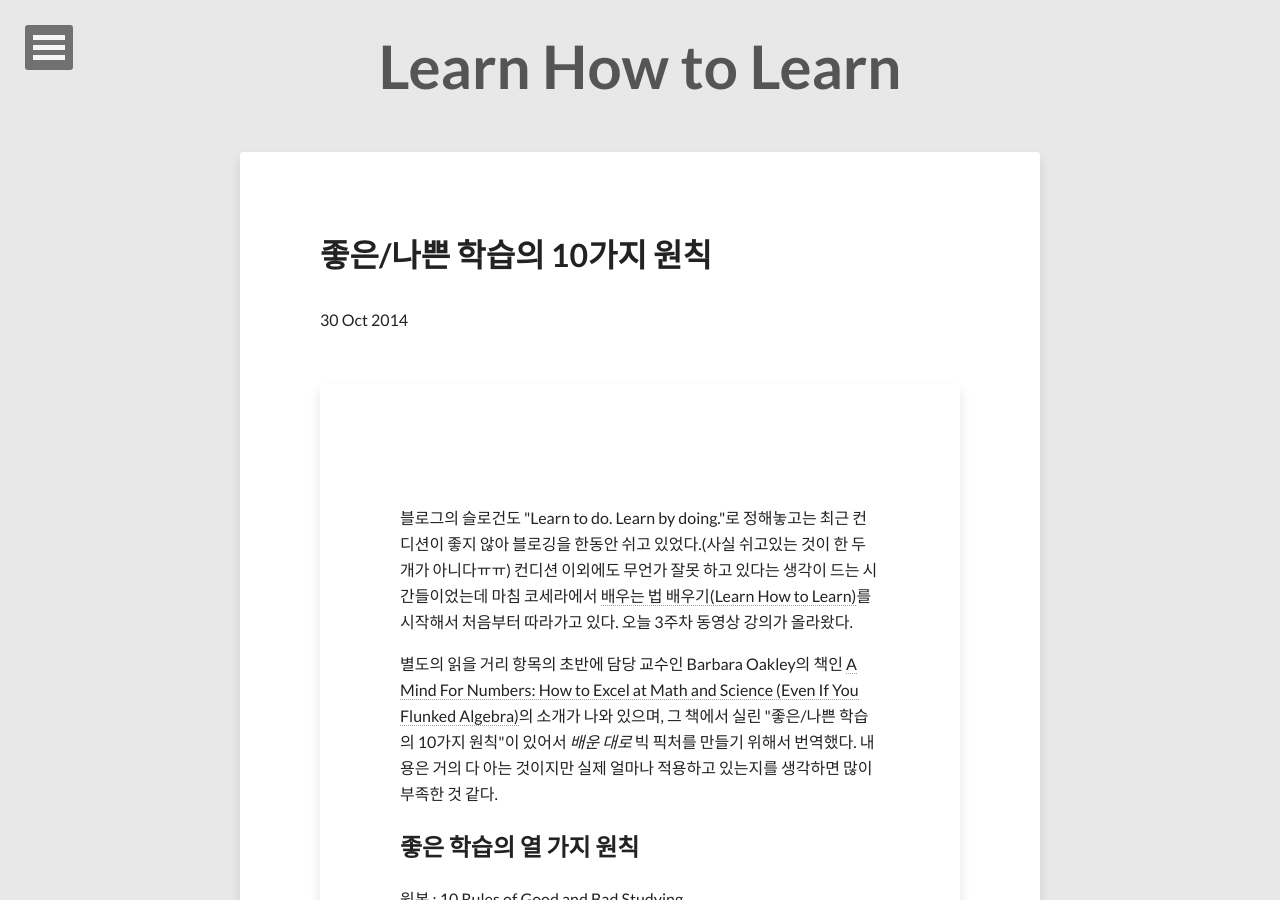
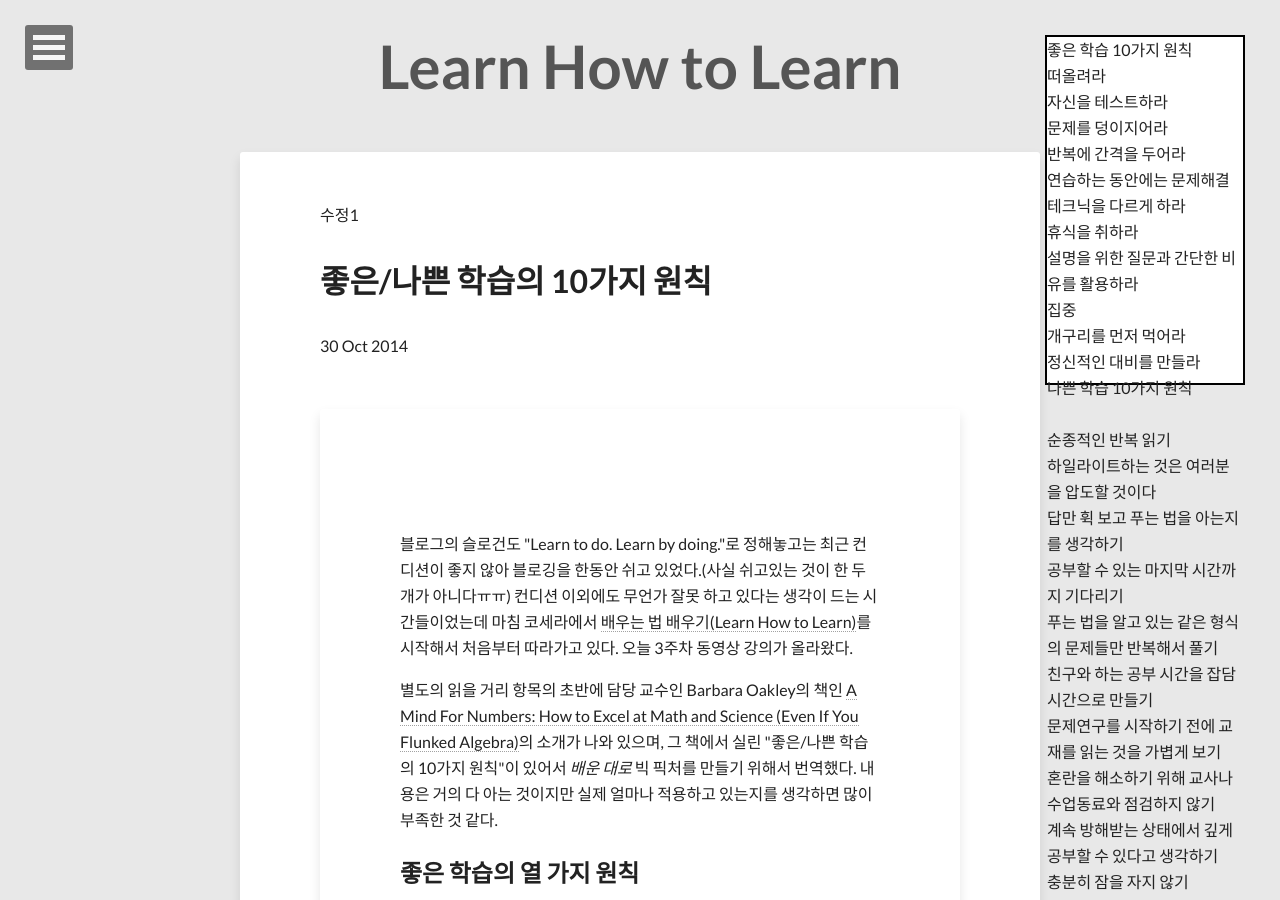
Before and after one commit to geoncheollee/geonblog, a Jekyll site: the page built from how_study.html, in a window 1280 px wide and 900 px high. Built offline with Jekyll 4.4.1, drawn with Linux system fonts in a browser that asks for light colours; nearby versions of some CDN libraries; comment, search, counter and statistics services are not loaded.

Commit message:
20141103_hong

```diff
--- a/how_study.html
+++ b/how_study.html
@@ -10,6 +10,7 @@ image:
   creditlink: http://www.dargadgetz.com/ios-7-abstract-wallpaper-pack-for-iphone-5-and-ipod-touch-retina/-->
 share: true
 ---
+수정1
 
 <!DOCTYPE html>
 <html lang="en">
@@ -18,6 +19,36 @@ share: true
   <meta name="viewport" content="width=device-width, initial-scale=1.0">
 </head>
 <body>
+
+<div style="background: white; height: 350px; width: 200px; border: 2px solid black; position: fixed; top: 35px; right: 35px;">
+  			<a href="#good"> 좋은 학습 10가지 원칙</a> <br>
+  			<a href="#good1"> 떠올려라 </a> <br>
+  			<a href="#good2"> 자신을 테스트하라 </a> <br>
+  			<a href="#good3"> 문제를 덩이지어라 </a> <br>
+  			<a href="#good4"> 반복에 간격을 두어라 </a> <br>
+  			<a href="#good5"> 연습하는 동안에는 문제해결 테크닉을 다르게 하라 </a> <br>
+  			<a href="#good6"> 휴식을 취하라 </a> <br>
+  			<a href="#good7"> 설명을 위한 질문과 간단한 비유를 활용하라 </a> <br>
+  			<a href="#good8"> 집중 </a> <br>
+  			<a href="#good9"> 개구리를 먼저 먹어라 </a> <br>
+  			<a href="#good10"> 정신적인 대비를 만들라 </a> <br>
+  		  <a href="#bad"> 나쁜 학습 10가지 원칙</a> <br><br>
+  			<a href="#bad1"> 순종적인 반복 읽기 </a> <br>
+  			<a href="#bad2"> 하일라이트하는 것은 여러분을 압도할 것이다 </a> <br>
+  			<a href="#bad3"> 답만 휙 보고 푸는 법을 아는지를 생각하기 </a> <br>
+  			<a href="#bad4"> 공부할 수 있는 마지막 시간까지 기다리기 </a> <br>
+  			<a href="#bad5"> 푸는 법을 알고 있는 같은 형식의 문제들만 반복해서 풀기 </a> <br>
+  			<a href="#bad6"> 친구와 하는 공부 시간을 잡담 시간으로 만들기 </a> <br>
+  			<a href="#bad7"> 문제연구를 시작하기 전에 교재를 읽는 것을 가볍게 보기 </a> <br>
+  			<a href="#bad8"> 혼란을 해소하기 위해 교사나 수업동료와 점검하지 않기 </a> <br>
+  			<a href="#bad9"> 계속 방해받는 상태에서 깊게 공부할 수 있다고 생각하기 </a> <br>
+  			<a href="#bad10"> 충분히 잠을 자지 않기 </a> <br><br>
+  			<a href="#badforum"> Forum </a> <br>
+
+		</div>
+
+
+
 
   <h1>
     좋은/나쁜 학습의 10가지 원칙
@@ -37,96 +68,96 @@ share: true
 <p>블로그의 슬로건도 &quot;Learn to do. Learn by doing.&quot;로 정해놓고는 최근 컨디션이 좋지 않아 블로깅을 한동안 쉬고 있었다.(사실 쉬고있는 것이 한 두개가 아니다ㅠㅠ) 컨디션 이외에도 무언가 잘못 하고 있다는 생각이 드는 시간들이었는데 마침 코세라에서 <a href="https://class.coursera.org/learning-001">배우는 법 배우기(Learn How to Learn)</a>를 시작해서 처음부터 따라가고 있다. 오늘 3주차 동영상 강의가 올라왔다. </p>
 
 <p>별도의 읽을 거리 항목의 초반에 담당 교수인 Barbara Oakley의 책인 <a href="http://www.amazon.com/gp/product/039916524X/ref=as_li_tl?ie=UTF8&amp;camp=1789&amp;creative=390957&amp;creativeASIN=039916524X&amp;linkCode=as2&amp;tag=advicegoddess-20&amp;linkId=P652DST7UVIEMJ37">A Mind For Numbers: How to Excel at Math and Science (Even If You Flunked Algebra)</a>의 소개가 나와 있으며, 그 책에서 실린 &quot;좋은/나쁜 학습의 10가지 원칙&quot;이 있어서 <em>배운 대로</em> 빅 픽처를 만들기 위해서 번역했다. 내용은 거의 다 아는 것이지만 실제 얼마나 적용하고 있는지를 생각하면 많이 부족한 것 같다.</p>
-
+<div id="good"></div>
 <h2>좋은 학습의 열 가지 원칙</h2>
 
 <p>원본 : <a href="https://class.coursera.org/learning-001/wiki/view?page=10Rules">10 Rules of Good and Bad Studying</a></p>
-
+<div id="good1"></div>
 <h3>떠올려라</h3>
 
 <p>한 장을 읽은 후에 보지 않으면서 주요 아이디어를 떠올려라. 하일라이트는 거의 하지 말고 먼저 떠올려서 기억하기 전에는 절대 아무것도 하일라이트하지 말아라. 수업하러 걸어갈 때나 원래 배운 곳과는 다른 공간에서 주요 아이디어를 떠올려라. 떠올리는 능력은 좋은 공부의 주요 척도이다.</p>
-
+<div id="good2"></div>
 <h3>자신을 테스트하라</h3>
 
 <p>모든 것을. 항상. 플래시카드는 여러분의 친구다.</p>
-
+<div id="good3"></div>
 <h3>문제를 덩이지어라.</h3>
 
 <p><a href="http://en.wikipedia.org/wiki/Chunking_(psychology)">Chunking</a>(<a href="http://ko.wikipedia.org/wiki/%EB%8D%A9%EC%9D%B4%EC%A7%93%EA%B8%B0">덩이짓기</a>)는 순식간에 모든 것이 생각날 수 있도록 문제 해결을 이해하고 연습하는 것이다. 문제를 해결하고 난 후엔 리허설하라. 여러분이 모든 단계에서 완전히 습득했는지를 확인하라. 노래처럼 마음 속에서 계속 반복하여 연주하듯 배우면, 언제든지 원할 때 끌어올 수 있다.</p>
-
+<div id="good4"></div>
 <h3>반복에 간격을 두어라.</h3>
 
 <p>어떤 주제에 대해 배우는 것을 매일 조금씩 넓혀가라. 운동선수처럼. 뇌는 근육과 같다 - 한 번에 하나의 주제에 대해서 제한된 약간의 훈련만 처리할 수 있다.</p>
-
+<div id="good5"></div>
 <h3>연습하는 동안에는 문제해결 테크닉을 다르게 하라.</h3>
 
 <p>한 수업을 오직 하나의 문제해결 테크닉을 사용하여 너무 오래 연습하지 마라 - 얼마 후엔 이전 과제에서 했던 것을 흉내 내고 있을 뿐이다. 다른 형식의 문제를 혼합하여 공부하라. 테크닉을 사용하는 방법과 타이밍을 배우게 된다. (책은 대체로 이런 방식으로 짜여 있지 않으니 자신의 방식으로 할 필요가 있을 것이다.) 모든 숙제와 테스트 후에 실수를 복습하라, 실수의 이유를 확실히 이해하고 해결책을 다시 공부하라. 가장 효율적으로 공부하려면, 플래시 카드의 한면에 문제를 손으로 쓰고(타자치지 마라), 다른 한면에 해결책을 적어라. (손으로 적는 것은 타자치는 것보다 기억에 더 튼튼한 신경구조를 만든다.) 스마트폰의 스터디앱 안에 집어넣길 원하면 카드를 사진으로 찍어도 좋다. 다른 형식의 문제로 랜덤하게 퀴즈를 풀어라. 이것을 하는 다른 방법은 문제를 고른 후 책을 접고, 그것을 마음대로 풀 수 있는지를 보는 것이다.</p>
-
+<div id="good6"></div>
 <h3>휴식을 취하라.</h3>
 
 <p>문제를 처음 봤을 때 문제를 풀 수 없거나 수학이나 과학의 개념을 이해 못 하는 것이 보통이다. 이것이 한번에 엄청나게 많이 공부하는 것보다 매일 조금씩 공부하는 것이 훨씬 나은 이유이다. 수학이나 과학 문제에 좌절할 땐, 두뇌의 다른 부분이 이어받아 이면에서 작업하도록 잠시 휴식을 취하라.</p>
-
+<div id="good7"></div>
 <h3>설명을 위한 질문과 간단한 비유를 활용하라.</h3>
 
 <p>개념과 씨름할 때면 <em>이것을 열 살짜리가 이해할 수 있게 어떻게 설명할 수 있을까?</em>라고 혼자 생각하라. 전기의 흐름은 물의 흐름과 비슷하고 말하는 것과 같이, 비유를 사용하는 것은 정말 도움된다. 설명을 생각만 하지 말고, 크게 말하고 적어라. 말하고 쓰는 추가적인 노력은 당신이 배우고 있는 것을 더 깊게 인코딩(즉, 신경 기억 구조로 변환)한다.</p>
-
+<div id="good8"></div>
 <h3>집중</h3>
 
 <p>방해되는 모든 폰과 컴퓨터의 알람과 비프음을 꺼라. 그리고 25분 타이머를 켜라. 25분간 의도적으로 집중하고 가능한 한 부지런히 공부해보라. 타이머가 다 되면 스스로 작고 즐거운 보상을 해라. 하루 동안 몇 번의 이런 시간이 학습을 정말 향상시킬 것이다. Try to set up times and places where studying—not glancing at your computer or phone—is just something you naturally do.</p>
-
+<div id="good9"></div>
 <h3>개구리를 먼저 먹어라.</h3>
 
 <p>하루 중 가장 이를 때, 즉 가장 생생할 때 가장 어려운 일을 하라.</p>
-
+<div id="good10"></div>
 <h3>정신적인 대비를 만들라.</h3>
 
 <p>여러분이 지나온 것을 상상하고 학습이 여러분에게 가져다주는 꿈과 대비하라. 작업 공간에 꿈을 상기시키는 그림이나 어구를 붙여놓아라. 동기부여가 시들해지면 쳐다보라. This work will pay off both for you and those you love!</p>
-
+<div id="bad"></div>
 <h2>나쁜 학습의 열 가지 원칙</h2>
-
+<div id="bad1"></div>
 <h3>순종적인 반복 읽기</h3>
 
 <p>순종적으로 앉아서 한 페이지에서 눈만 움직이는 것. Unless you can prove that the material is moving into your brain by recalling the main ideas without looking at the page, 반복 읽기는 시간 낭비다.</p>
-
+<div id="bad2"></div>
 <h3>하일라이트하는 것은 여러분을 압도할 것이다.</h3>
 
 <p>하일라이트(메모리펜과 밑줄 등)하는 것은 두뇌에 무엇인가를 넣고 있다고 마음을 속일 수 있다. 이때 정말 하고 있는 일은 손을 이동하는 것 뿐이다. 약간의 하일라이트는 좋다 - 가끔 중요한 사항을 표시하는 것은 도움이 될 수 있다. 그러나 기억툴로서 하일라이트를 사용한다면 반드시 표시한 것을 두뇌에도 집어 넣어야 한다.  </p>
-
+<div id="bad3"></div>
 <h3>답만 휙 보고 푸는 법을 아는지를 생각하기</h3>
 
 <p>공부할 때 저지르는 가장 나쁜 실수 중의 하나다. 답을 보지 않은 상태에서 문제를 차례차례 풀어야 한다.</p>
-
+<div id="bad4"></div>
 <h3>공부할 수 있는 마지막 시간까지 기다리기</h3>
 
 <p>육상 대회를 연습할 때 마지막 시간에 밀어 넣을 것인가? 두뇌는 근육과 같다 - 한번에 하나의 주제에 단지 제한된 연습량만을 다룰 수 있다.</p>
-
+<div id="bad5"></div>
 <h3>푸는 법을 알고 있는 같은 형식의 문제들만 반복해서 풀기</h3>
 
 <p>연습하는 동안 비슷한 문제들을 풀고만 있다면 테스트를 실제로 준비하고 있는 것이 아니다 - 드리블만 연습하면서 큰 농구 게임을 준비하는 것과 같다.</p>
-
+<div id="bad6"></div>
 <h3>친구와 하는 공부 시간을 잡담 시간으로 만들기</h3>
 
 <p>친구와 문제 푸는 것을 점검하는 것과 아는 것을 서로 퀴즈 내는 것은 학습을 더 즐겁게 하거나 생각의 결함을 드러내고 학습을 깊게 할 수 있다. 그러나, 학습이 끝나기 전에 공동 공부 시간을 재미로 설정하면, 시간을 낭비하는 것이고 다른 스터디 그룹을 찾아야 한다.</p>
-
+<div id="bad7"></div>
 <h3>문제연구를 시작하기 전에 교재를 읽는 것을 가볍게 보기</h3>
 
 <p>수영법을 알기 전에 수영장에 뛰어들려고 하는가? 교재는 수영교사다 - 여러분을 답으로 안내한다. 교재 읽기를 귀찮아한다면 여러분은 허둥대고 시간을 낭비하게 될 것이다. 그러나 읽기 시작하기 전에 그 장이나 섹션이 무엇에 대한 것인지에 감을 얻기 위해 빠르게 훑어봐라.</p>
-
+<div id="bad8"></div>
 <h3>혼란을 해소하기 위해 교사나 수업동료와 점검하지 않기</h3>
 
 <p>교수는 지도를 받으려는 학생을 놓치기도 한다 - 여러분을 돕는 것이 우리들의 일이다. 우리가 걱정하는 학생은 받으려고 하지 않는 학생이다. 그런 학생 중의 하나가 되지 마라.</p>
-
+<div id="bad9"></div>
 <h3>계속 방해받는 상태에서 깊게 공부할 수 있다고 생각하기</h3>
 
 <p>인스턴트 메시지나 대화로의 모든 요청은 학습에 전념할 두뇌의 힘을 덜 갖고 있다는 것을 뜻한다. 방해된 집중은 작은 신경 뿌리를 크기도 전에 잡아뽑는다. </p>
-
+<div id="bad10"></div>
 <h3>충분히 잠을 자지 않기</h3>
 
 <p>두뇌 조각은 잠잘 때 문제 해결 기술을 조합하고, 잠자기 전 두뇌에 집어넣으려고 한 것을 연습하고 반복한다. 장기의 피로는 뇌에 독소가 생기게 하여 빠르고 잘 생각하는 데 필요한 신경 연결을 파괴한다. 테스트 전에 꿀잠을 자지 않으면, <strong>여러분이 한 다른 모든 것은 헛수고가 된다.</strong></p>
 
 <div markdown="0"><a href="https://www.dropbox.com/s/7i4gjdql7ipbvmh/%EC%A2%8B%EC%9D%80_%EB%82%98%EC%81%9C%ED%95%99%EC%8A%B510%EA%B0%80%EC%A7%80%EC%9B%90%EC%B9%99.hwp?dl=0" class="btn">Download Source</a></div>
 
-
+<div id="forum"></div>
 <!-- 댓글 기능 -->
     <div id="disqus_thread"></div>
     <script type="text/javascript">
```
